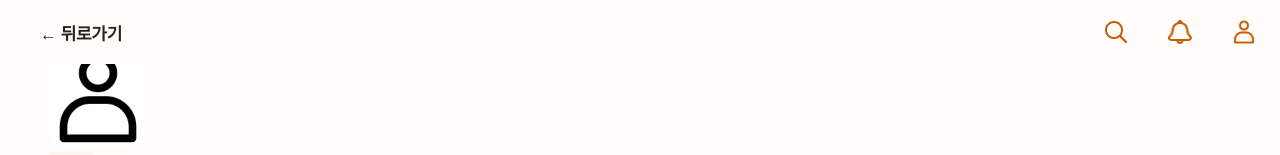
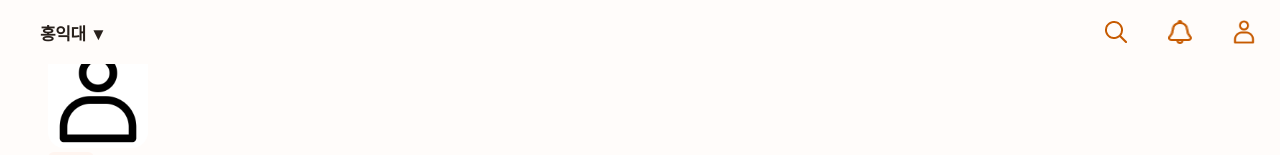
Before and after one commit to hyeonhakjang/admin_group_proto, a React (Create React App) app: page /community/club/1 in a window 1280 px wide. Shown: the top 155 px of the page. Built offline with nearby package versions, Linux system fonts and the light colour scheme.

Commit message:
fix: ClubDetailScreen merge conflict 해결 (Header 유지, 히어로 섹션 제거)

```diff
--- a/src/components/ClubDetailScreen.tsx
+++ b/src/components/ClubDetailScreen.tsx
@@ -1,8 +1,8 @@
 import React, { useState, useEffect } from "react";
 import { useNavigate, useParams } from "react-router-dom";
+import Header from "./Header";
 import BottomTabBar from "./BottomTabBar";
 import "./ClubDetailScreen.css";
-import "./Header.css";
 
 // 샘플 동아리 데이터 (실제로는 API에서 가져올 데이터)
 const sampleClubData = {
@@ -204,25 +204,7 @@ const ClubDetailScreen: React.FC = () => {
 
   return (
     <div className="club-detail-screen">
-      {/* Header Navigation Bar (HomeScreen과 동일) */}
-      <div className="header-nav-bar">
-        <div className="nav-bar">
-          <p className="nav-title" onClick={() => navigate(-1)} style={{ cursor: "pointer" }}>
-            ← 뒤로가기
-          </p>
-          <div className="trailing-icons">
-            <div className="trailing-icon">
-              <img alt="Search Icon" className="icon" src="/search-icon.png" />
-            </div>
-            <div className="trailing-icon">
-              <img alt="Alarm Icon" className="icon" src="/alarm-icon.png" />
-            </div>
-            <div className="profile-icon">
-              <img alt="Profile Icon" className="icon" src="/profile-icon.png" />
-            </div>
-          </div>
-        </div>
-      </div>
+      <Header />
 
       {/* Main Content */}
       <div className="club-detail-content">
```
